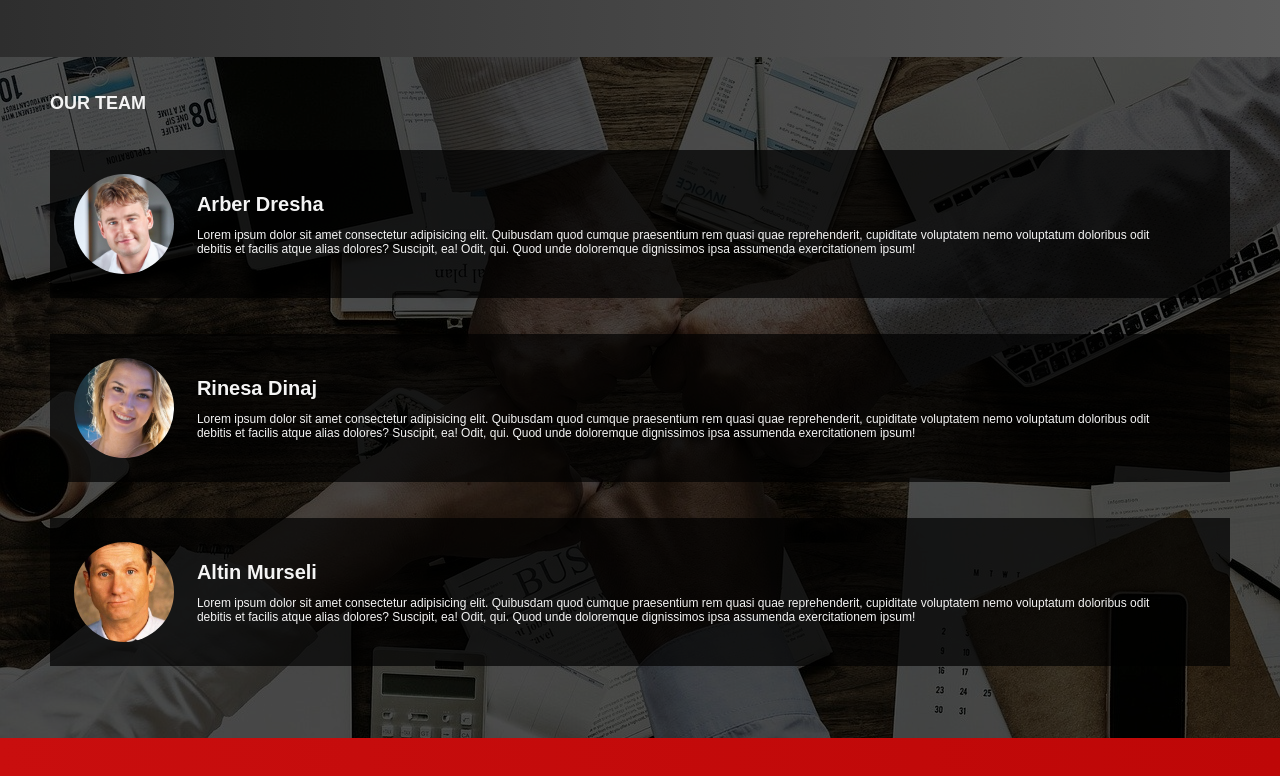
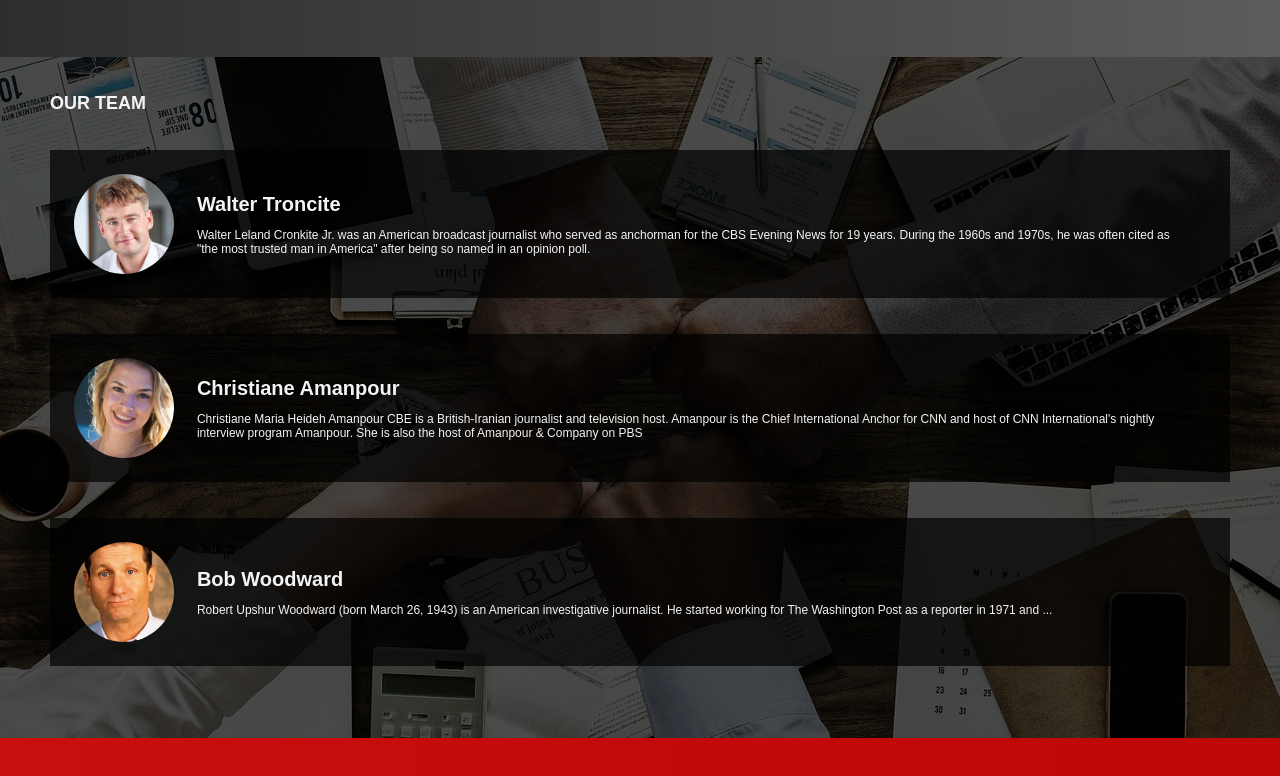
Before and after one commit to Arber98/PROJEKTIWEB-master, a plain HTML site: page PROJEKTIWEB-master/about-us.html in a window 1280 px wide. Shown: the part 606-1382 px from the top of the page. Drawn offline with Linux system fonts and the light colour scheme.

Commit message:
The team

```diff
--- a/PROJEKTIWEB-master/about-us.html
+++ b/PROJEKTIWEB-master/about-us.html
@@ -56,36 +56,24 @@
             <div class="our-team-content">
                <div class="photo p"></div>
                <div>
-                  <h1>Arber Dresha</h1>
-                  <p>Lorem ipsum dolor sit amet consectetur adipisicing elit. Quibusdam quod cumque praesentium rem quasi
-                     quae
-                     reprehenderit, cupiditate voluptatem nemo voluptatum doloribus odit debitis et facilis atque alias
-                     dolores?
-                     Suscipit, ea! Odit, qui. Quod unde doloremque dignissimos ipsa assumenda exercitationem ipsum!</p>
+                  <h1>Walter Troncite</h1>
+                  <p>Walter Leland Cronkite Jr. was an American broadcast journalist who served as anchorman for the CBS Evening News for 19 years. During the 1960s and 1970s, he was often cited as "the most trusted man in America" after being so named in an opinion poll. </p>
                </div>
             </div>
 
             <div class="our-team-content">
                <div class="photo p2"></div>
                <div>
-                  <h1>Rinesa Dinaj</h1>
-                  <p>Lorem ipsum dolor sit amet consectetur adipisicing elit. Quibusdam quod cumque praesentium rem quasi
-                     quae
-                     reprehenderit, cupiditate voluptatem nemo voluptatum doloribus odit debitis et facilis atque alias
-                     dolores?
-                     Suscipit, ea! Odit, qui. Quod unde doloremque dignissimos ipsa assumenda exercitationem ipsum!</p>
+                  <h1>Christiane Amanpour</h1>
+                  <p>Christiane Maria Heideh Amanpour CBE is a British-Iranian journalist and television host. Amanpour is the Chief International Anchor for CNN and host of CNN International's nightly interview program Amanpour. She is also the host of Amanpour & Company on PBS</p>
                </div>
             </div>
 
             <div class="our-team-content">
                <div class="photo p3"></div>
                <div>
-                  <h1>Altin Murseli</h1>
-                  <p>Lorem ipsum dolor sit amet consectetur adipisicing elit. Quibusdam quod cumque praesentium rem quasi
-                     quae
-                     reprehenderit, cupiditate voluptatem nemo voluptatum doloribus odit debitis et facilis atque alias
-                     dolores?
-                     Suscipit, ea! Odit, qui. Quod unde doloremque dignissimos ipsa assumenda exercitationem ipsum!</p>
+                  <h1>Bob Woodward</h1>
+                  <p>Robert Upshur Woodward (born March 26, 1943) is an American investigative journalist. He started working for The Washington Post as a reporter in 1971 and ...</p>
                </div>
             </div>
          </div>
```
